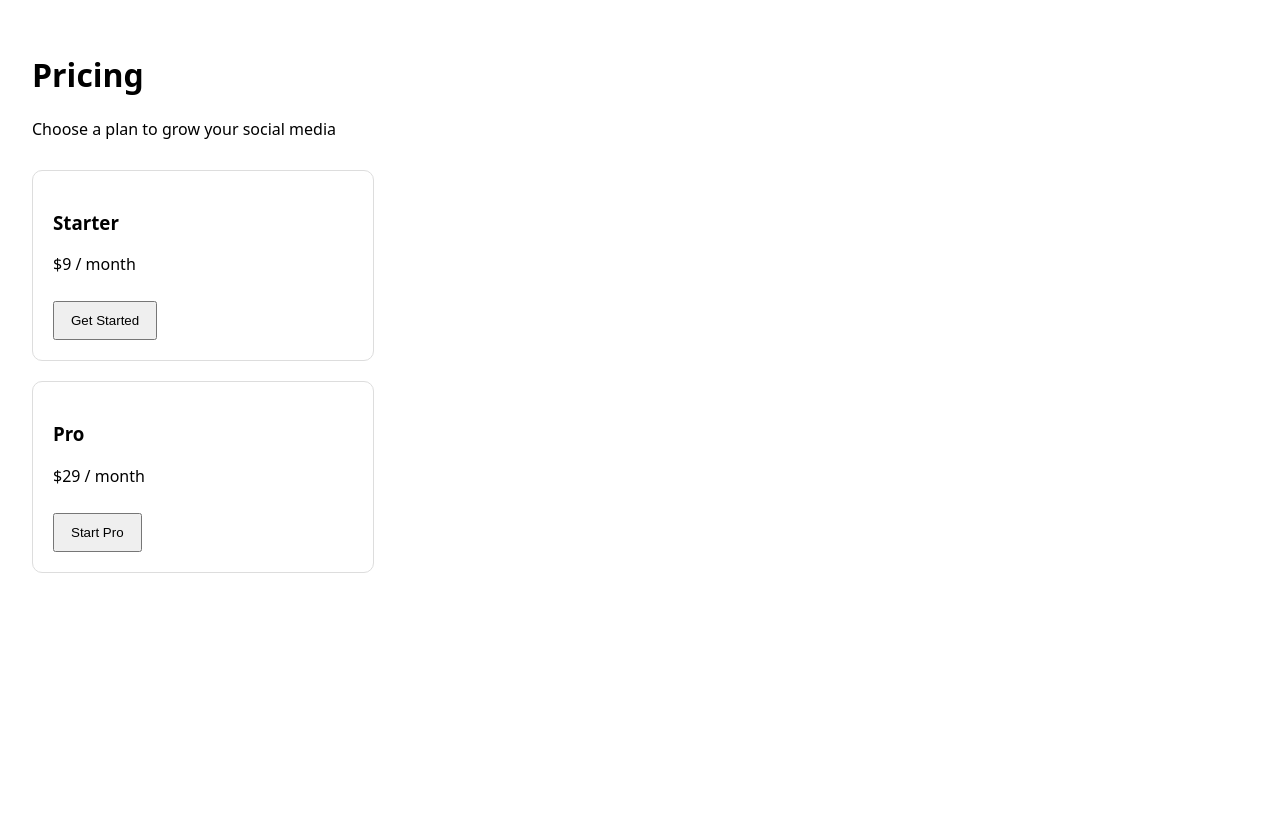
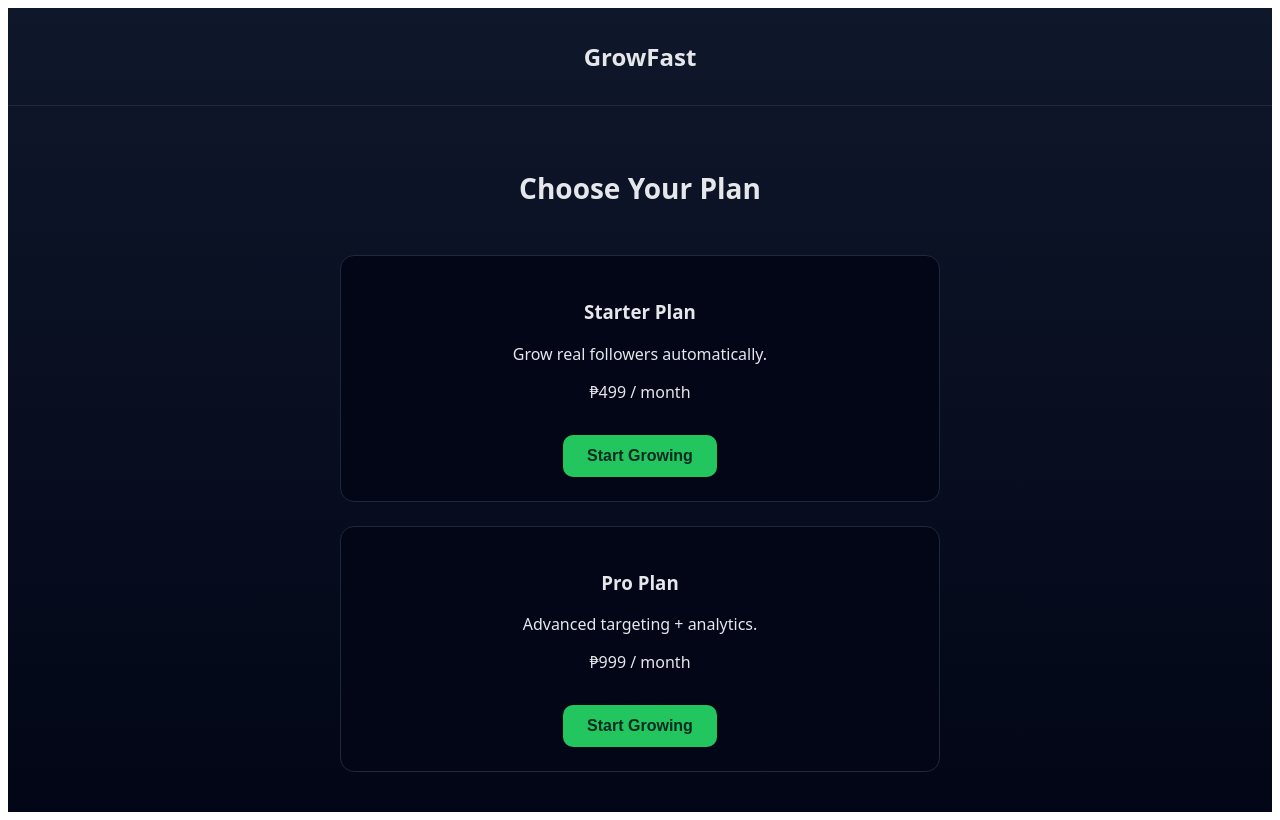
Before and after one commit to yooneaintchue161287-beep/socialmediagrow, a Next.js app: page /pricing in a window 1280 px wide. Built offline with nearby package versions, Linux system fonts and the light colour scheme.

Commit message:
Update pricing.js

```diff
--- a/pages/pricing.js
+++ b/pages/pricing.js
@@ -1,57 +1,102 @@
+import React from "react"
+
 export default function Pricing() {
-  const handleSelectPlan = (plan) => {
-    alert(`You selected the ${plan} plan`);
-    window.location.href = "/dashboard";
-  };
+  // Function to handle payment
+  const handlePay = async () => {
+    try {
+      const res = await fetch("/api/paymongo", { method: "POST" })
+      const data = await res.json()
+
+      if (data.url) {
+        // Redirect user to PayMongo checkout page
+        window.location.href = data.url
+      } else {
+        alert("Payment failed")
+      }
+    } catch (err) {
+      console.error(err)
+      alert("Payment error")
+    }
+  }
 
   return (
-    <div style={{ padding: 24, fontFamily: "system-ui" }}>
-      <h1>Pricing</h1>
-      <p>Choose a plan to grow your social media</p>
+    <div style={styles.page}>
+      <header style={styles.header}>
+        <h1 style={styles.logo}>GrowFast</h1>
+      </header>
 
-      <div style={{ marginTop: 30 }}>
+      <main style={styles.main}>
+        <h2 style={styles.title}>Choose Your Plan</h2>
 
-        {/* Starter Plan */}
-        <div style={cardStyle}>
-          <h3>Starter</h3>
-          <p>$9 / month</p>
-          <button
-            style={buttonStyle}
-            onClick={() => handleSelectPlan("Starter")}
-          >
-            Get Started
+        <div style={styles.card}>
+          <h3>Starter Plan</h3>
+          <p>Grow real followers automatically.</p>
+          <p>₱499 / month</p>
+          <button style={styles.button} onClick={handlePay}>
+            Start Growing
           </button>
         </div>
 
-        {/* Pro Plan */}
-        <div style={cardStyle}>
-          <h3>Pro</h3>
-          <p>$29 / month</p>
-          <button
-            style={buttonStyle}
-            onClick={() => handleSelectPlan("Pro")}
-          >
-            Start Pro
+        <div style={styles.card}>
+          <h3>Pro Plan</h3>
+          <p>Advanced targeting + analytics.</p>
+          <p>₱999 / month</p>
+          <button style={styles.button} onClick={handlePay}>
+            Start Growing
           </button>
         </div>
-
-      </div>
+      </main>
     </div>
-  );
+  )
 }
 
-/* ---------- styles ---------- */
-
-const cardStyle = {
-  border: "1px solid #ddd",
-  padding: 20,
-  borderRadius: 10,
-  marginBottom: 20,
-  maxWidth: 300,
-};
-
-const buttonStyle = {
-  marginTop: 10,
-  padding: "10px 16px",
-  cursor: "pointer",
-};
+/* ---------- Styles ---------- */
+const styles = {
+  page: {
+    minHeight: "100vh",
+    background: "linear-gradient(180deg, #0f172a, #020617)",
+    color: "#e5e7eb",
+    fontFamily: "system-ui, -apple-system, BlinkMacSystemFont",
+  },
+  header: {
+    padding: "16px 20px",
+    display: "flex",
+    justifyContent: "center",
+    borderBottom: "1px solid #1e293b",
+  },
+  logo: {
+    fontSize: "24px",
+    fontWeight: "700",
+  },
+  main: {
+    padding: "40px 20px",
+    display: "grid",
+    gap: "24px",
+    maxWidth: "600px",
+    margin: "0 auto",
+  },
+  title: {
+    fontSize: "28px",
+    fontWeight: "700",
+    textAlign: "center",
+    marginBottom: "24px",
+  },
+  card: {
+    background: "#020617",
+    border: "1px solid #1e293b",
+    borderRadius: "14px",
+    padding: "24px",
+    textAlign: "center",
+  },
+  button: {
+    marginTop: "16px",
+    padding: "12px 24px",
+    fontSize: "16px",
+    fontWeight: "600",
+    borderRadius: "10px",
+    border: "none",
+    background: "#22c55e",
+    color: "#022c22",
+    cursor: "pointer",
+  },
+}
```
